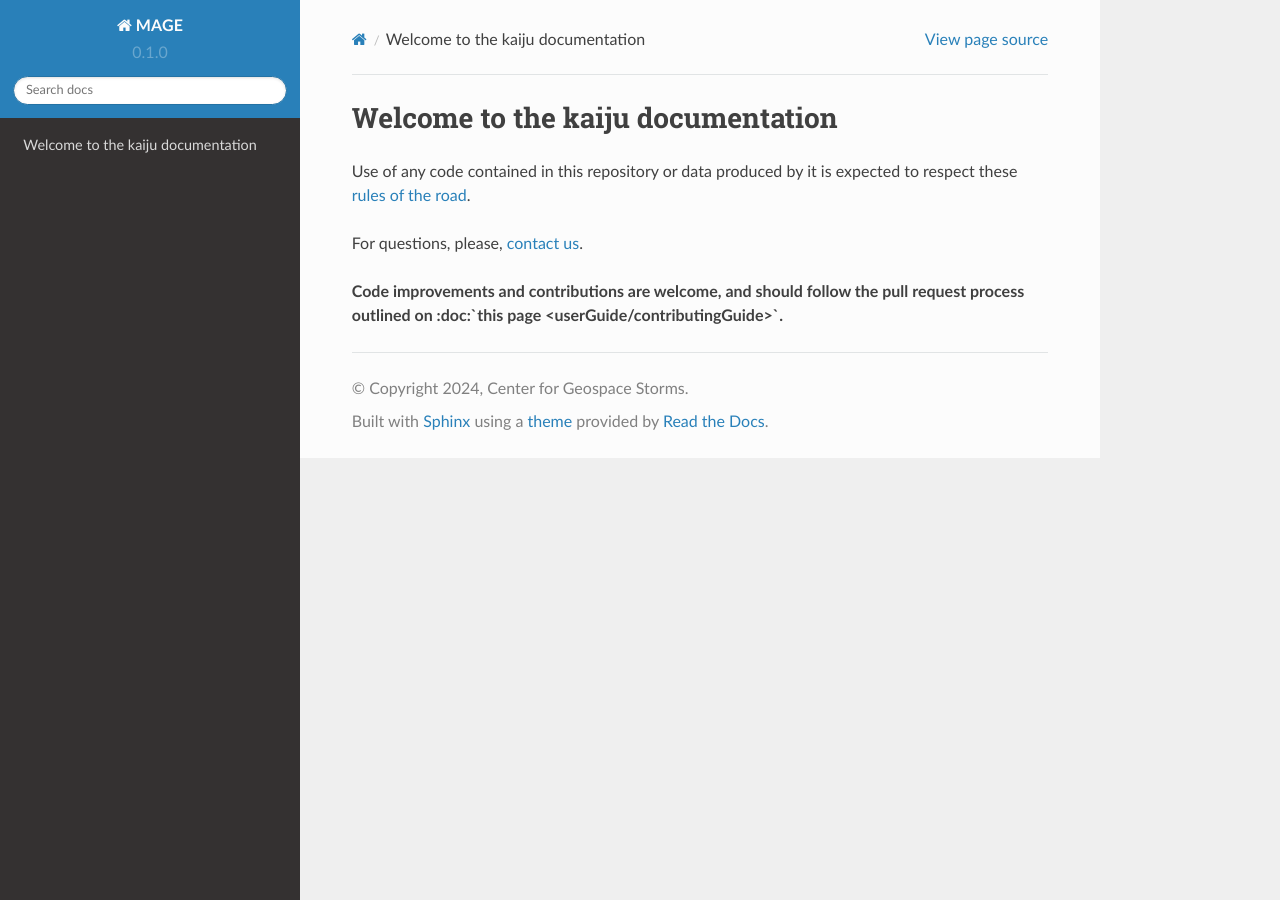
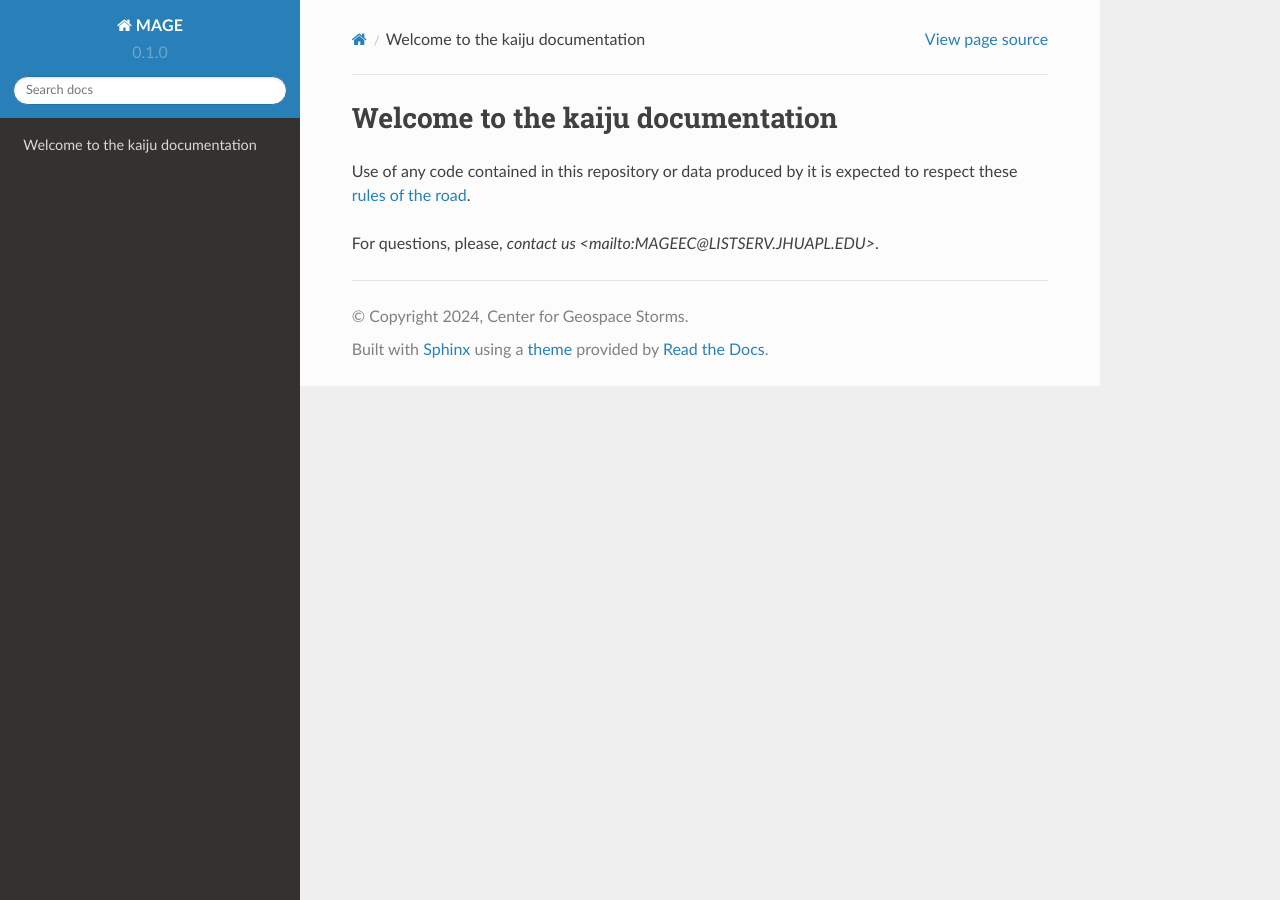
Before and after one commit to rgorby/MAGE, a Sphinx documentation site: the page built from docs/source/index.rst, in a window 1280 px wide. Built offline with Sphinx 7.4.7 and the Read the Docs theme 2.0.0, drawn with Linux system fonts in a browser that asks for light colours.

Commit message:
snapshot

```diff
--- a/docs/source/index.rst
+++ b/docs/source/index.rst
@@ -8,10 +8,10 @@ Welcome to the kaiju documentation
 Use of any code contained in this repository or data produced by it is expected
 to respect these :doc:`rules of the road <roadrules>`.
 
-For questions, please, `contact us <mailto:MAGEEC@LISTSERV.JHUAPL.EDU>`_.
+For questions, please, `contact us <mailto:MAGEEC@LISTSERV.JHUAPL.EDU>`.
 
-**Code improvements and contributions are welcome, and should follow the
-pull request process outlined on :doc:`this page <userGuide/contributingGuide>`.**
+.. **Code improvements and contributions are welcome, and should follow the
+.. pull request process outlined on :doc:`this page <userGuide/contributingGuide>`.**
 
 .. **If you encounter issues go through the
 .. `Troubleshooting Guide <quickStart/trouble>`_ and `FAQ <userGuide/FAQ>`_ as well as `Google <https://www.google.com/>`_ before seeking help about your
```
